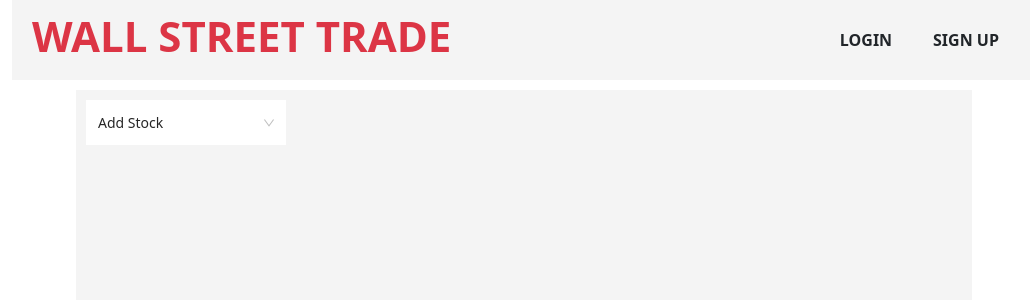
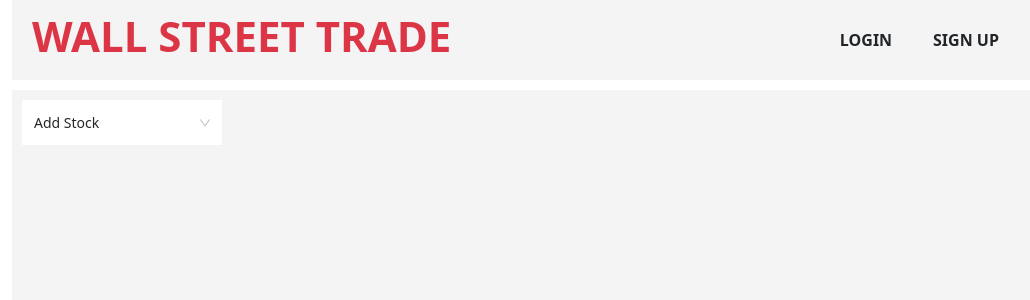
Before and after one commit to jamesteogh/wstrade-client, a React (Create React App) app: page / in a window 1280 px wide. Shown: the top 300 px of the page, without its empty margins (116-1146 px from the left). Built offline with nearby package versions, Linux system fonts and the light colour scheme; the HTML template or start-up script is replaced by a standard one.

Commit message:
fix: amended css

```diff
--- a/src/components/stockStyle.css
+++ b/src/components/stockStyle.css
@@ -1,5 +1,5 @@
 .add-stock-container {
-    width: 70%;
+    width: 80%;
     margin: auto;
     min-height: 60vh;
     background-color: #f4f4f4;
--- a/src/index.css
+++ b/src/index.css
@@ -29,7 +29,6 @@
     justify-content: center;
     align-items: center;
     display: flex;
-
     height: 100%;
     width: 100px;
     font-weight: bold;
```
Also changed, not shown: src/styles.js (deleted, +0 -15 lines).
